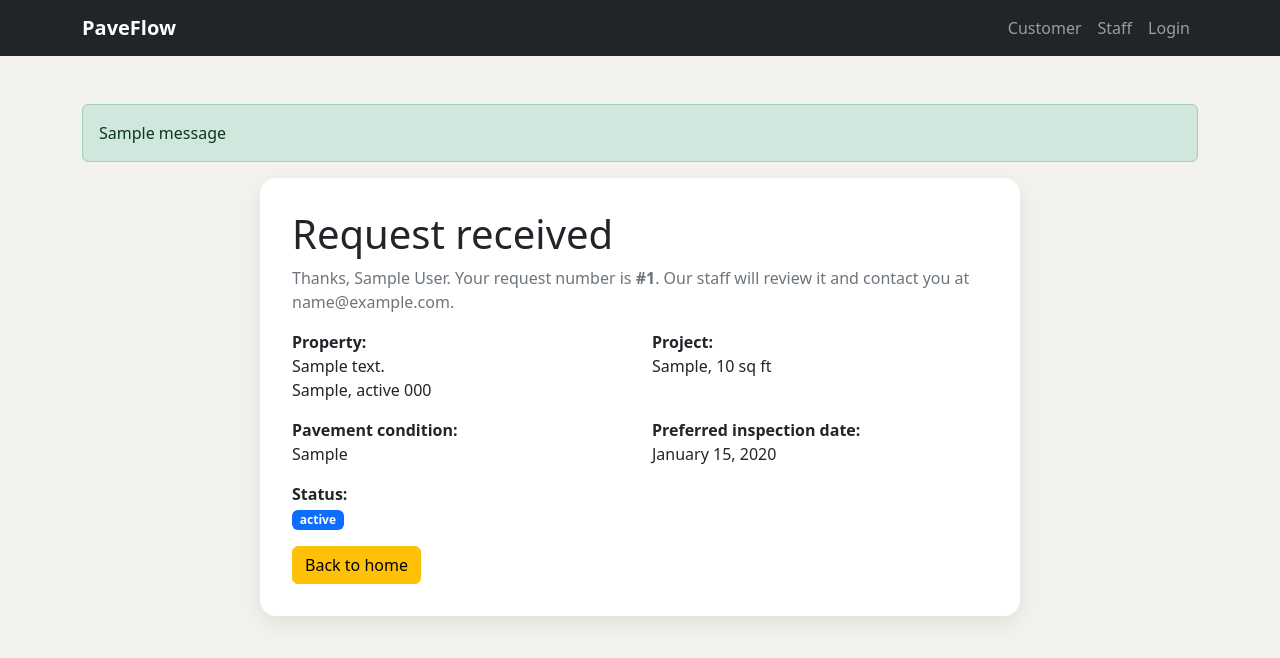
After one commit to mayooo18/pavementconstruction, a Flask app: page /customer/request/1/submitted in a window 1280 px wide. The commit adds this page. Shown: the top 658 px of the page. Run offline with Flask 3, Linux system fonts and the light colour scheme; tables that the repository leaves empty hold one stand-in row (values such as "Sample post"); one stand-in notice (Sample message) is shown.

Commit message:
Save service requests and show them on the staff dashboard
- Request form now posts, validates input, and saves the customer,
  property, and request to the database
- Add a confirmation page shown after a request is submitted
- Staff dashboard lists all requests and lets staff update the status
- Make password_hash optional until login is added
- Read SECRET_KEY from the environment

Co-Authored-By: Claude Opus 5.5 <noreply@anthropic.com>

```diff
--- a/app.py
+++ b/app.py
@@ -1,11 +1,61 @@
-from flask import Flask, render_template
+import os
+from datetime import date
 
-from models import db
+from flask import Flask, flash, redirect, render_template, request, url_for
+
+from models import (
+    PAVEMENT_CONDITIONS,
+    PROJECT_TYPES,
+    REQUEST_STATUSES,
+    Property,
+    ServiceRequest,
+    User,
+    db,
+)
+
+
+def check_form(form):
+    """Check the request form and return a list of problems (empty if it's fine)."""
+    errors = []
+
+    # These fields must be filled in.
+    required = ["name", "email", "address", "city", "state", "zip_code", "square_footage"]
+    for field in required:
+        if form.get(field, "").strip() == "":
+            errors.append(field.replace("_", " ").capitalize() + " is required.")
+
+    email = form.get("email", "")
+    if email and ("@" not in email or "." not in email):
+        errors.append("Enter a valid email address.")
+
+    state = form.get("state", "")
+    if state and (len(state) != 2 or not state.isalpha()):
+        errors.append("State must be a two-letter code, like IL.")
+
+    zip_code = form.get("zip_code", "")
+    if zip_code and (len(zip_code) != 5 or not zip_code.isdigit()):
+        errors.append("ZIP code must be 5 digits.")
+
+    square_footage = form.get("square_footage", "")
+    if square_footage and (not square_footage.isdigit() or int(square_footage) == 0):
+        errors.append("Square footage must be a whole number greater than 0.")
+
+    if form.get("project_type") not in PROJECT_TYPES:
+        errors.append("Choose a project type.")
+
+    if form.get("pavement_condition") not in PAVEMENT_CONDITIONS:
+        errors.append("Choose a pavement condition.")
+
+    inspection_date = form.get("preferred_inspection_date", "")
+    if inspection_date and inspection_date < date.today().isoformat():
+        errors.append("The inspection date can't be in the past.")
+
+    return errors
 
 
 def create_app():
     app = Flask(__name__)
-    app.config["SECRET_KEY"] = "change-this-before-deployment"
+    app.config["SECRET_KEY"] = os.environ.get("SECRET_KEY", "dev-only-change-me")
     app.config["SQLALCHEMY_DATABASE_URI"] = "sqlite:///pavement.db"
     app.config["SQLALCHEMY_TRACK_MODIFICATIONS"] = False
 
@@ -26,13 +76,80 @@ def create_app():
     def customer_dashboard():
         return render_template("customer_dashboard.html")
 
-    @app.route("/customer/request/new")
+    @app.route("/customer/request/new", methods=["GET", "POST"])
     def request_form():
-        return render_template("request_form.html")
+        errors = []
+
+        if request.method == "POST":
+            form = request.form
+            errors = check_form(form)
+
+            if len(errors) == 0:
+                # Find the customer by email, or create a new one.
+                email = form["email"].lower()
+                user = User.query.filter_by(email=email).first()
+                if user is None:
+                    user = User(name=form["name"], email=email, role="customer")
+                    db.session.add(user)
+
+                new_property = Property(
+                    owner=user,
+                    address=form["address"],
+                    city=form["city"],
+                    state=form["state"].upper(),
+                    zip_code=form["zip_code"],
+                )
+
+                inspection_date = None
+                if form.get("preferred_inspection_date"):
+                    inspection_date = date.fromisoformat(form["preferred_inspection_date"])
+
+                new_request = ServiceRequest(
+                    customer=user,
+                    property=new_property,
+                    project_type=form["project_type"],
+                    square_footage=int(form["square_footage"]),
+                    pavement_condition=form["pavement_condition"],
+                    preferred_inspection_date=inspection_date,
+                    additional_details=form.get("additional_details"),
+                )
+                db.session.add(new_request)
+                db.session.commit()
+                return redirect(url_for("request_submitted", request_id=new_request.id))
+
+        # Show the form (empty the first time, or with the user's answers if there were errors).
+        return render_template(
+            "request_form.html",
+            form=request.form,
+            errors=errors,
+            project_types=PROJECT_TYPES,
+            conditions=PAVEMENT_CONDITIONS,
+        )
+
+    @app.route("/customer/request/<int:request_id>/submitted")
+    def request_submitted(request_id):
+        service_request = db.get_or_404(ServiceRequest, request_id)
+        return render_template("request_submitted.html", req=service_request)
 
     @app.route("/staff/dashboard")
     def staff_dashboard():
-        return render_template("staff_dashboard.html")
+        # Newest requests first.
+        requests = ServiceRequest.query.order_by(ServiceRequest.created_at.desc()).all()
+        return render_template(
+            "staff_dashboard.html", requests=requests, statuses=REQUEST_STATUSES
+        )
+
+    @app.route("/staff/request/<int:request_id>/status", methods=["POST"])
+    def update_request_status(request_id):
+        service_request = db.get_or_404(ServiceRequest, request_id)
+        new_status = request.form.get("status")
+
+        if new_status in REQUEST_STATUSES:
+            service_request.status = new_status
+            db.session.commit()
+            flash(f"Request #{request_id} marked as {new_status}.", "success")
+
+        return redirect(url_for("staff_dashboard"))
 
     return app
 
--- a/templates/base.html
+++ b/templates/base.html
@@ -20,6 +20,9 @@
     </nav>
 
     <main class="container py-5">
+        {% for category, message in get_flashed_messages(with_categories=true) %}
+        <div class="alert alert-{{ category }}">{{ message }}</div>
+        {% endfor %}
         {% block content %}{% endblock %}
     </main>
 </body>
--- /dev/null
+++ b/templates/request_submitted.html
@@ -0,0 +1,16 @@
+{% extends "base.html" %}
+{% block title %}Request Received | PaveFlow{% endblock %}
+{% block content %}
+<div class="form-panel mx-auto">
+    <h1>Request received</h1>
+    <p class="text-secondary">Thanks, {{ req.customer.name }}. Your request number is <strong>#{{ req.id }}</strong>. Our staff will review it and contact you at {{ req.customer.email }}.</p>
+    <div class="row">
+        <p class="col-md-6"><strong>Property:</strong><br>{{ req.property.address }}<br>{{ req.property.city }}, {{ req.property.state }} {{ req.property.zip_code }}</p>
+        <p class="col-md-6"><strong>Project:</strong><br>{{ req.project_type }}, {{ "{:,}".format(req.square_footage) }} sq ft</p>
+        <p class="col-md-6"><strong>Pavement condition:</strong><br>{{ req.pavement_condition }}</p>
+        <p class="col-md-6"><strong>Preferred inspection date:</strong><br>{{ req.preferred_inspection_date.strftime("%B %d, %Y") if req.preferred_inspection_date else "No preference" }}</p>
+        <p class="col-md-6"><strong>Status:</strong><br><span class="badge text-bg-primary">{{ req.status }}</span></p>
+    </div>
+    <a class="btn btn-warning" href="{{ url_for('home') }}">Back to home</a>
+</div>
+{% endblock %}
```
Also changed, not shown: models.py (+6 -1 lines), templates/request_form.html (+35 -11 lines), templates/staff_dashboard.html (+25 -2 lines), 1 other file.
